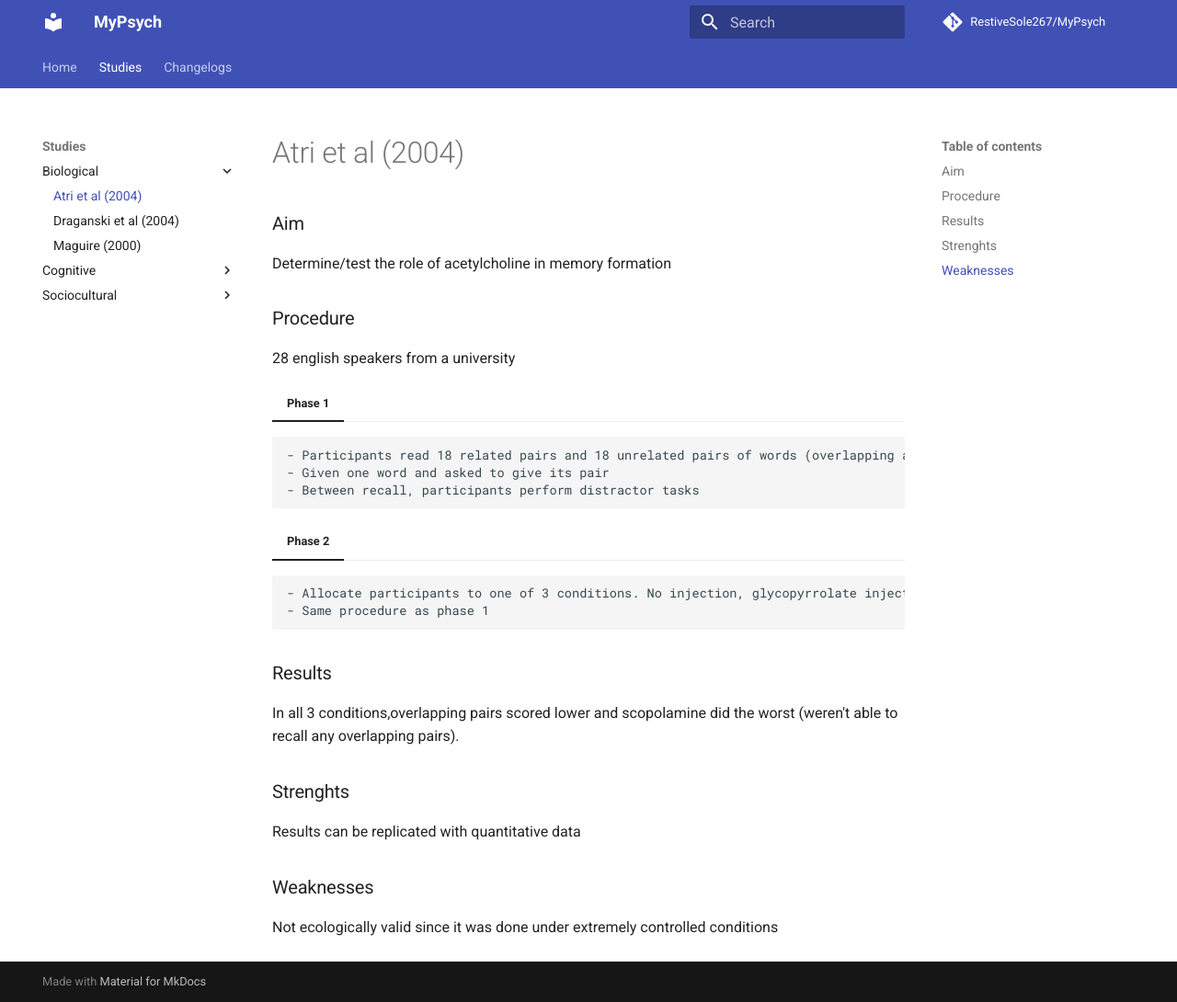
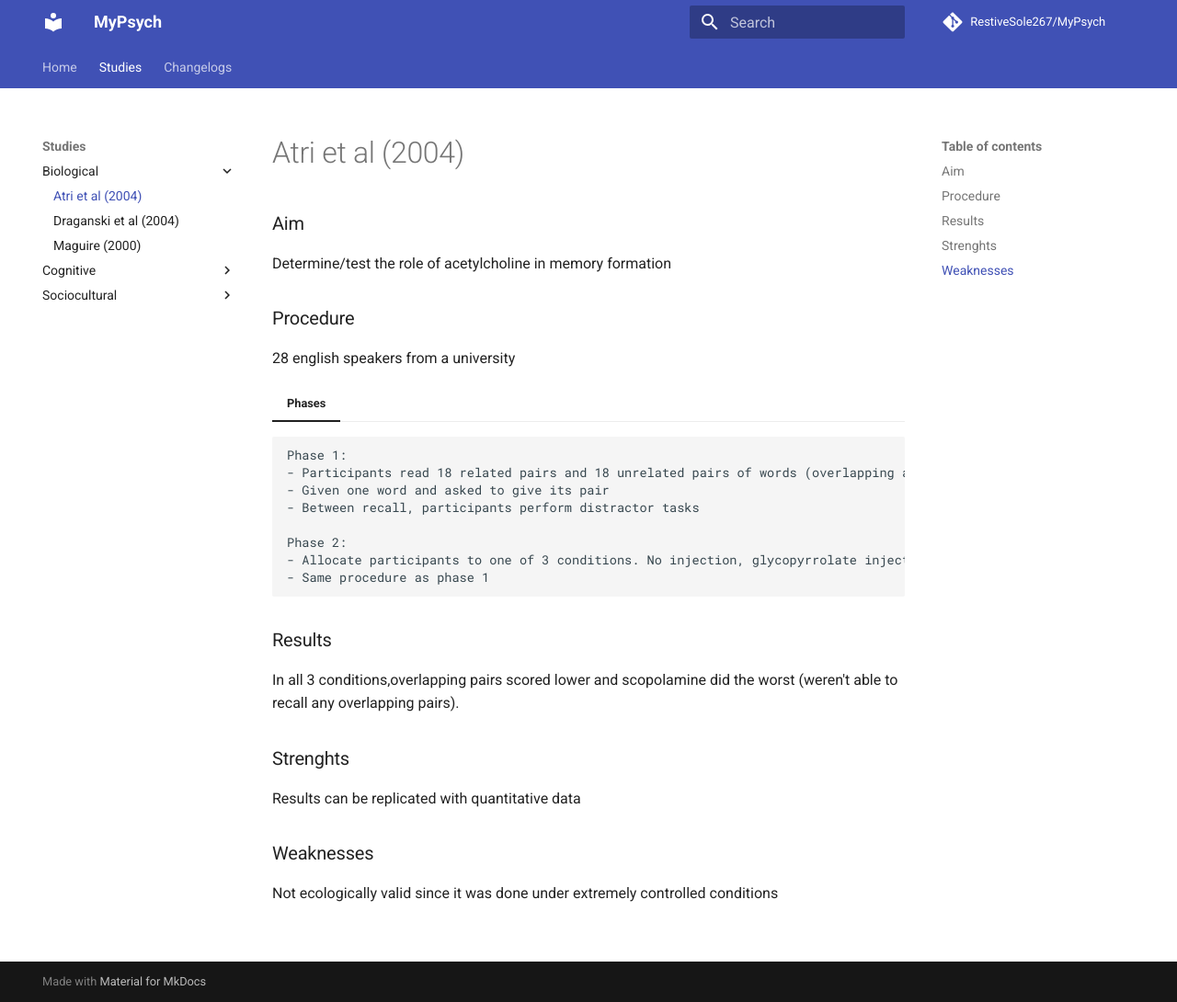
Before and after one commit to RestiveSole267/MyPsych, an MkDocs documentation site: the page built from docs/studies/biological/atri-et-al.md, in a window 1280 px wide and 1090 px high. Shown: the whole window at 92% size. Built offline with MkDocs 1.6.1 and Material for MkDocs 9.7.7, drawn with Linux system fonts in a browser that asks for light colours; comment, search, counter and statistics services are not loaded.

Commit message:
Update atri-et-al.md

````diff
--- a/docs/studies/biological/atri-et-al.md
+++ b/docs/studies/biological/atri-et-al.md
@@ -9,17 +9,15 @@ Determine/test the role of acetylcholine in memory formation
 ### Procedure
 28 english speakers from a university
 
-=== "Phase 1"
+=== "Phases"
 
   ```
+  Phase 1:
   - Participants read 18 related pairs and 18 unrelated pairs of words (overlapping and nonoverlapping pairs of words used)
   - Given one word and asked to give its pair
   - Between recall, participants perform distractor tasks
-  ```
 
-=== "Phase 2"
-
-  ```
+  Phase 2:
   - Allocate participants to one of 3 conditions. No injection, glycopyrrolate injected or scopolamine injected
   - Same procedure as phase 1
   ```
````
